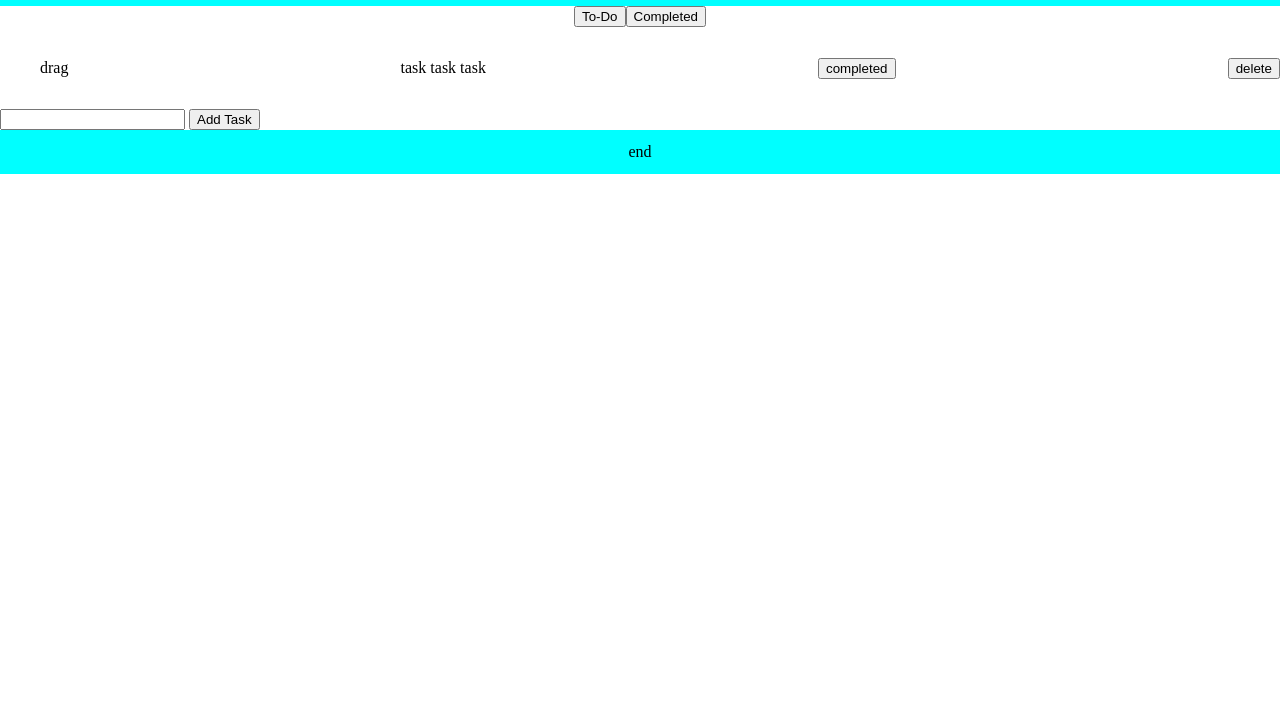
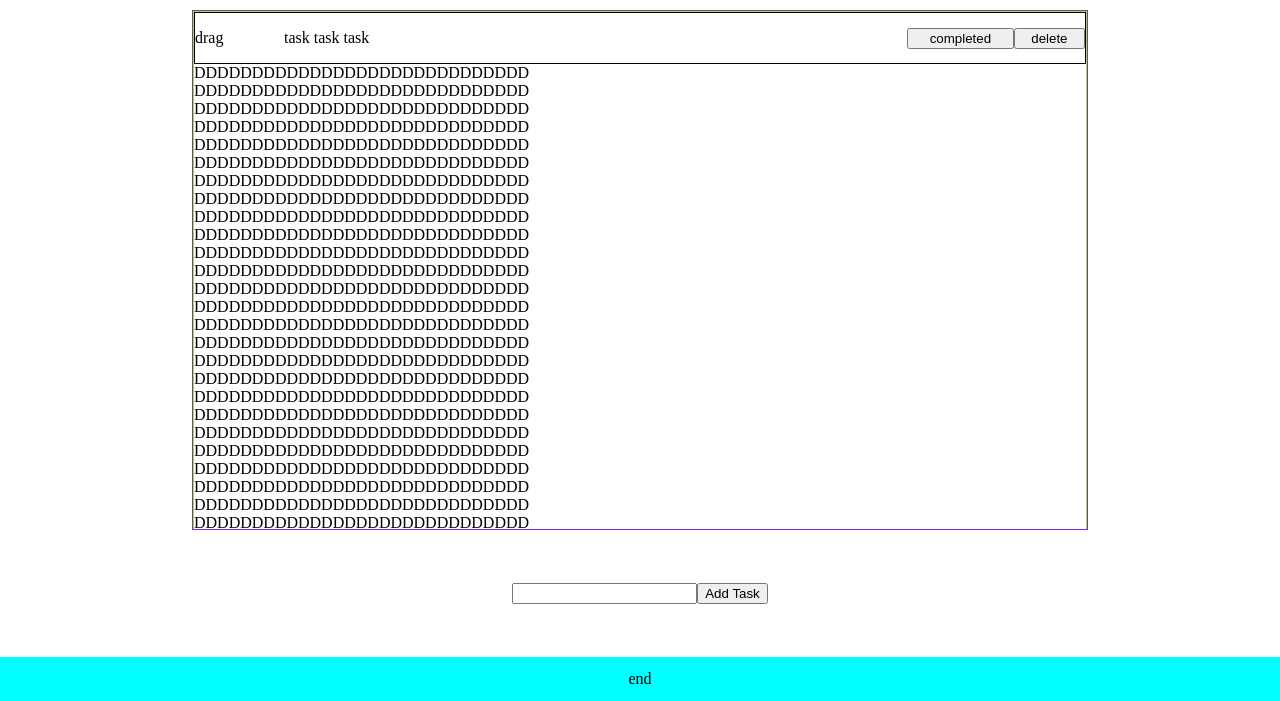
Before and after one commit to akivaab/Training, a plain HTML site: page 2-JavaScript/task-list.html in a window 1280 px wide. Shown: the part 99-800 px from the top of the page. Drawn offline with Linux system fonts and the light colour scheme.

Commit message:
flesh out css, begin js

```diff
--- a/2-JavaScript/task-list.css
+++ b/2-JavaScript/task-list.css
@@ -1,21 +1,88 @@
+* {
+    box-sizing: border-box;
+}
+
 body {
+    display: flex;
+    flex-direction: column;
+    height: 100%;
+    min-height: 100vh;
     margin: 0;
+    padding: 0;
 }
 
 header, footer {
     background-color: aqua;
     text-align: center;
     padding: 1%;
+    flex-shrink: 0;
+}
+
+h1 {
+    margin: 0;
+}
+
+main {
+    display: flex;
+    flex-direction: column;
+    flex-grow: 1;
+}
+
+#task-list-section {
+    display: flex;
+    flex-direction: column;
+    justify-content: flex-start;
+    flex-basis: auto;
 }
 
 #radio-button-container {
     display: flex;
     align-items: center;
     justify-content: center;
+    margin: 1% 0;
 }
 
-.todo-task {
+#task-list-container {
+    width: 70%;
+    margin: 0 auto;
+    border: solid blueviolet 1px;
+    flex-grow: 1;
+    overflow-y: auto;
+    max-height: 65vh; /* Adjust this value as needed to control height */
+}
+
+#task-list {
+    padding: 0;
+    margin: 0;
+    border: solid lawngreen 1px;
+    list-style: none;
+}
+
+.task {
     display: flex;
     align-items: center;
-    justify-content: space-between;
+    border: solid black 1px;
 }
+
+.task-drag {
+    width: 10%;
+}
+.task-desc {
+    width: 70%;
+}
+.task-completed-btn {
+    width: 12%;
+}
+.task-delete-btn {
+    width: 8%;
+}
+
+
+#add-task-section {
+    display: flex;
+    align-items: center;
+    justify-content: center;
+    flex-grow: 1;
+    width: 65%;
+    margin: 1% auto;
+}
--- a/2-JavaScript/task-list.html
+++ b/2-JavaScript/task-list.html
@@ -20,12 +20,54 @@
 
                 <div id="task-list-container">
                     <ul id="task-list">
-                        <li class="todo-task">
-                            <div>drag</div>
-                            <p>task task task</p>
-                            <button>completed</button>
-                            <button>delete</button>
+                        <li class="task">
+                            <div class="task-drag">drag</div>
+                            <p class="task-desc">task task task</p>
+                            <button class="task-completed-btn">completed</button>
+                            <button class="task-delete-btn">delete</button>
                         </li>
+                        <li>DDDDDDDDDDDDDDDDDDDDDDDDDDDDD</li>
+                        <li>DDDDDDDDDDDDDDDDDDDDDDDDDDDDD</li>
+                        <li>DDDDDDDDDDDDDDDDDDDDDDDDDDDDD</li>
+                        <li>DDDDDDDDDDDDDDDDDDDDDDDDDDDDD</li>
+                        <li>DDDDDDDDDDDDDDDDDDDDDDDDDDDDD</li>
+                        <li>DDDDDDDDDDDDDDDDDDDDDDDDDDDDD</li>
+                        <li>DDDDDDDDDDDDDDDDDDDDDDDDDDDDD</li>
+                        <li>DDDDDDDDDDDDDDDDDDDDDDDDDDDDD</li>
+                        <li>DDDDDDDDDDDDDDDDDDDDDDDDDDDDD</li>
+                        <li>DDDDDDDDDDDDDDDDDDDDDDDDDDDDD</li>
+                        <li>DDDDDDDDDDDDDDDDDDDDDDDDDDDDD</li>
+                        <li>DDDDDDDDDDDDDDDDDDDDDDDDDDDDD</li>
+                        <li>DDDDDDDDDDDDDDDDDDDDDDDDDDDDD</li>
+                        <li>DDDDDDDDDDDDDDDDDDDDDDDDDDDDD</li>
+                        <li>DDDDDDDDDDDDDDDDDDDDDDDDDDDDD</li>
+                        <li>DDDDDDDDDDDDDDDDDDDDDDDDDDDDD</li>
+                        <li>DDDDDDDDDDDDDDDDDDDDDDDDDDDDD</li>
+                        <li>DDDDDDDDDDDDDDDDDDDDDDDDDDDDD</li>
+                        <li>DDDDDDDDDDDDDDDDDDDDDDDDDDDDD</li>
+                        <li>DDDDDDDDDDDDDDDDDDDDDDDDDDDDD</li>
+                        <li>DDDDDDDDDDDDDDDDDDDDDDDDDDDDD</li>
+                        <li>DDDDDDDDDDDDDDDDDDDDDDDDDDDDD</li>
+                        <li>DDDDDDDDDDDDDDDDDDDDDDDDDDDDD</li>
+                        <li>DDDDDDDDDDDDDDDDDDDDDDDDDDDDD</li>
+                        <li>DDDDDDDDDDDDDDDDDDDDDDDDDDDDD</li>
+                        <li>DDDDDDDDDDDDDDDDDDDDDDDDDDDDD</li>
+                        <li>DDDDDDDDDDDDDDDDDDDDDDDDDDDDD</li>
+                        <li>DDDDDDDDDDDDDDDDDDDDDDDDDDDDD</li>
+                        <li>DDDDDDDDDDDDDDDDDDDDDDDDDDDDD</li>
+                        <li>DDDDDDDDDDDDDDDDDDDDDDDDDDDDD</li>
+                        <li>DDDDDDDDDDDDDDDDDDDDDDDDDDDDD</li>
+                        <li>DDDDDDDDDDDDDDDDDDDDDDDDDDDDD</li>
+                        <li>DDDDDDDDDDDDDDDDDDDDDDDDDDDDD</li>
+                        <li>DDDDDDDDDDDDDDDDDDDDDDDDDDDDD</li>
+                        <li>DDDDDDDDDDDDDDDDDDDDDDDDDDDDD</li>
+                        <li>DDDDDDDDDDDDDDDDDDDDDDDDDDDDD</li>
+                        <li>DDDDDDDDDDDDDDDDDDDDDDDDDDDDD</li>
+                        <li>DDDDDDDDDDDDDDDDDDDDDDDDDDDDD</li>
+                        <li>DDDDDDDDDDDDDDDDDDDDDDDDDDDDD</li>
+                        <li>DDDDDDDDDDDDDDDDDDDDDDDDDDDDD</li>
+                        <li>DDDDDDDDDDDDDDDDDDDDDDDDDDDDD</li>
+                        <li>DDDDDDDDDDDDDDDDDDDDDDDDDDDDD</li>
                     </ul>
                 </div>
             </section>
@@ -40,5 +82,6 @@
             end
         </footer>
 
+        <script src="task-list.js"></script>
     </body>
 </html>
--- /dev/null
+++ b/2-JavaScript/task-list.js
@@ -0,0 +1,16 @@
+let taskList = document.getElementById("task-list")
+
+function init() {
+    let todoTaskList = localStorage.getItem("todo-task-list") ? JSON.parse(localStorage.getItem("todo-task-list")) : [];
+    let completedTaskList = localStorage.getItem("completed-task-list") ? JSON.parse(localStorage.getItem("completed-task-list")) : [];
+
+    let todoListHTML = ""
+    for (todoTaskDesc of todoTaskList) {
+        todoListHTML += `<li class="task">
+                            <div class="task-drag">drag</div>
+                            <p class="task-desc">${todoTaskDesc}</p>
+                            <button class="task-completed-btn">completed</button>
+                            <button class="task-delete-btn">delete</button>
+                        </li>`
+    }
+}
```
